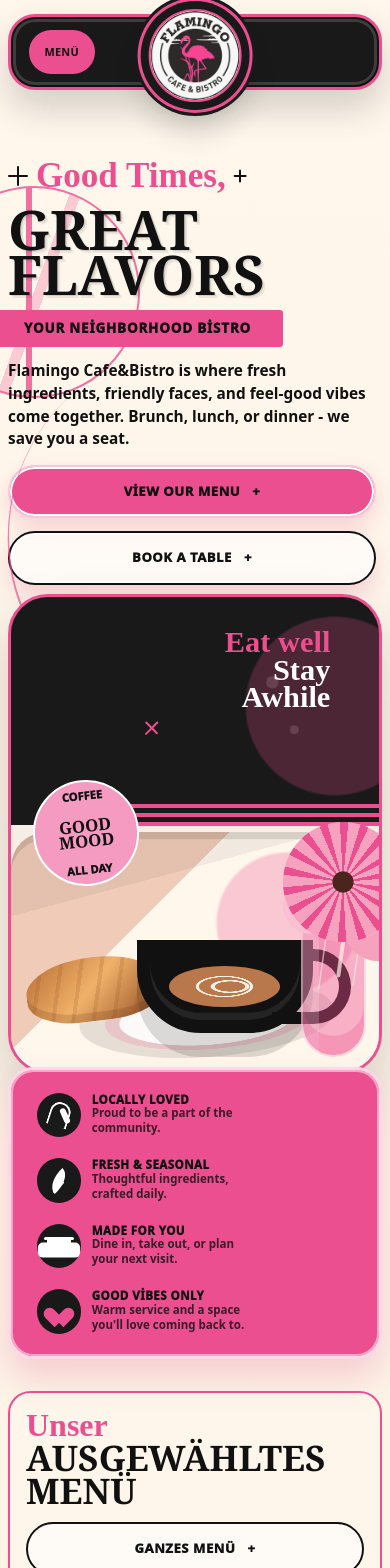
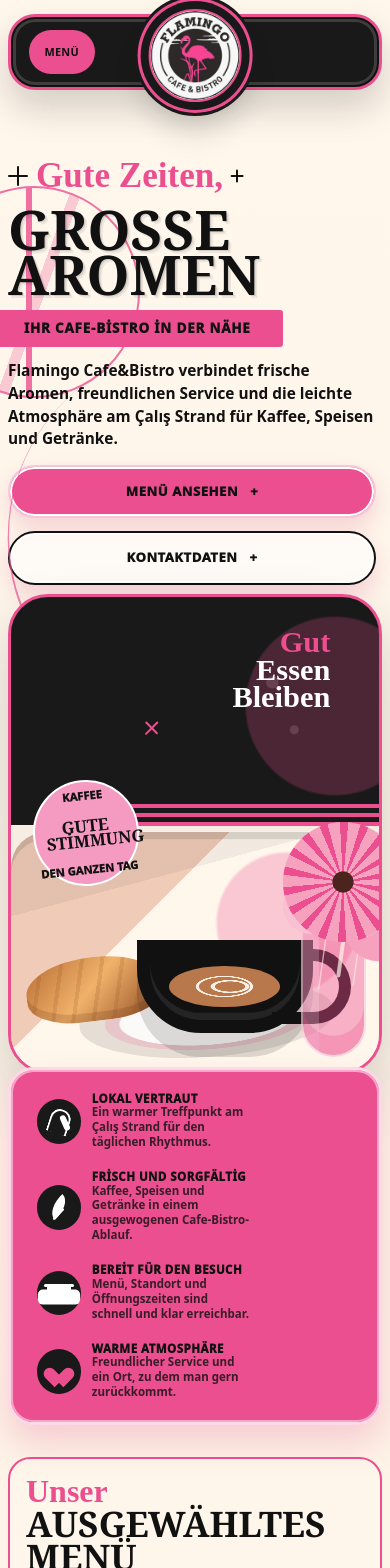
Before and after one commit to ckrkadr-sys/Flamingocafebistro, a Next.js app: page /de in a window 390 px wide. Shown: the top 1568 px of the page. Built offline with nearby package versions, Linux system fonts and the light colour scheme.

Commit message:
style: enhance header and menu visuals, update navigation structure

```diff
--- a/components/layout/Header.tsx
+++ b/components/layout/Header.tsx
@@ -5,7 +5,7 @@
 import { Container } from "@/components/shared/Container";
 import type { Dictionary } from "@/lib/i18n/dictionaries";
 import type { Locale } from "@/lib/i18n/locales";
-import { getLocalizedPath, routeKeys } from "@/lib/i18n/routes";
+import { getLocalizedPath, primaryNavRouteKeys } from "@/lib/i18n/routes";
 import { getSiteConfig } from "@/lib/site/siteHelpers";
 
 type HeaderProps = Readonly<{
@@ -15,7 +15,7 @@
 
 export function Header({ dictionary, locale }: HeaderProps) {
   const site = getSiteConfig();
-  const navItems = routeKeys.map((routeKey) => ({
+  const navItems = primaryNavRouteKeys.map((routeKey) => ({
     href: getLocalizedPath(locale, routeKey),
     label: dictionary.nav[routeKey],
   }));
--- a/lib/i18n/dictionaries.ts
+++ b/lib/i18n/dictionaries.ts
@@ -45,10 +45,6 @@
   footerStayText: string;
   footerStayTitle: string;
   footerTagline: string;
-  headerCateringLabel: string;
-  headerCtaLabel: string;
-  headerEventsLabel: string;
-  headerShopLabel: string;
   heroDescription: string;
   heroFallbackAction: string;
   heroImageLabel: string;
@@ -255,20 +251,20 @@
       eventsTitle: "Cafe-bistro anları",
       featureItems: [
         {
-          title: "Locally loved",
-          description: "Proud to be a part of the community.",
+          title: "Yerel sıcaklık",
+          description: "Çalış Sahil'in günlük ritmine yakın, samimi bir durak.",
         },
         {
-          title: "Fresh & seasonal",
-          description: "Thoughtful ingredients, crafted daily.",
+          title: "Taze ve özenli",
+          description: "Kahve, yemek ve içecekleri dengeli bir cafe-bistro akışında düşünür.",
         },
         {
-          title: "Made for you",
-          description: "Dine in, take out, or plan your next visit.",
+          title: "Ziyarete hazır",
+          description: "Menü, konum ve çalışma saatlerine hızlıca ulaşmayı kolaylaştırır.",
         },
         {
-          title: "Good vibes only",
-          description: "Warm service and a space you'll love coming back to.",
+          title: "Sıcak atmosfer",
+          description: "Rahat servis, canlı renkler ve tekrar uğramak isteyeceğiniz bir mekan hissi.",
         },
       ],
       featureStripLabel: "Flamingo Cafe&Bistro öne çıkan ziyaret detayları",
@@ -277,24 +273,20 @@
       footerStayText: "Konum, telefon, Instagram ve çalışma saatleri için iletişim sayfasını açın.",
       footerStayTitle: "Güncel kalın",
       footerTagline: "Güzel anlar. Güzel lezzetler. Her gün.",
-      headerCateringLabel: "Catering",
-      headerCtaLabel: "Reservations",
-      headerEventsLabel: "Events",
-      headerShopLabel: "Shop",
-      heroDescription: "Flamingo Cafe&Bistro is where fresh ingredients, friendly faces, and feel-good vibes come together. Brunch, lunch, or dinner - we save you a seat.",
+      heroDescription: "Flamingo Cafe&Bistro; taze lezzetler, sıcak servis ve Çalış Sahil'in rahat atmosferini günün her anına taşıyan modern bir cafe-bistro.",
       heroFallbackAction: "İletişime geç",
       heroImageLabel: "Flamingo Cafe&Bistro ana görsel alanı",
-      heroMoodBadgeBottom: "All day",
-      heroMoodBadgeMiddle: "Good mood",
-      heroMoodBadgeTop: "Coffee",
-      heroPanelLine1: "Eat well",
-      heroPanelLine2: "Stay",
-      heroPanelLine3: "Awhile",
-      heroPrimaryAction: "View our menu",
-      heroRibbonLabel: "Your neighborhood bistro",
-      heroSecondaryAction: "Book a table",
-      heroScriptLabel: "Good Times,",
-      heroTitle: "Great flavors",
+      heroMoodBadgeBottom: "Tüm gün",
+      heroMoodBadgeMiddle: "İyi his",
+      heroMoodBadgeTop: "Kahve",
+      heroPanelLine1: "İyi ye",
+      heroPanelLine2: "Biraz",
+      heroPanelLine3: "Kal",
+      heroPrimaryAction: "Menüyü gör",
+      heroRibbonLabel: "Mahallenizin cafe-bistrosu",
+      heroSecondaryAction: "İletişim bilgileri",
+      heroScriptLabel: "Güzel anlar,",
+      heroTitle: "Güzel lezzetler",
       locationActionLabel: "İletişim sayfası",
       locationDescription: "Foça, 1054. Sokak'taki konuma, telefon bilgisine ve her gün geçerli çalışma saatlerine hızlıca ulaşın.",
       locationEyebrow: "Konum ve iletişim",
@@ -326,8 +318,8 @@
       signatureEyebrow: "Bizim",
       signatureTitle: "Öne çıkan menü",
       visitActionLabel: "İletişim bilgileri",
-      visitBadge: "Yerini ayır",
-      visitDescription: "Rezervasyon sistemi yok; telefon ve yol tarifiyle ziyaretinizi kolayca planlayın.",
+      visitBadge: "Ziyaret bilgisi",
+      visitDescription: "Telefon, yol tarifi ve çalışma saatleriyle ziyaretinizi kolayca planlayın.",
       visitEyebrow: "İyi lezzet, birlikte daha güzel",
       visitTitle: "Ziyaretinizi planlayın",
       title: "Ana sayfa",
@@ -534,20 +526,20 @@
       eventsTitle: "Cafe-bistro moments",
       featureItems: [
         {
-          title: "Locally loved",
-          description: "Proud to be a part of the community.",
+          title: "Местная атмосфера",
+          description: "Теплая точка у пляжа Чалыш для ежедневных встреч.",
         },
         {
-          title: "Fresh & seasonal",
-          description: "Thoughtful ingredients, crafted daily.",
+          title: "Свежо и внимательно",
+          description: "Кофе, еда и напитки в спокойном ритме кафе-бистро.",
         },
         {
-          title: "Made for you",
-          description: "Dine in, take out, or plan your next visit.",
+          title: "Удобно для визита",
+          description: "Меню, локация и часы работы доступны быстро и понятно.",
         },
         {
-          title: "Good vibes only",
-          description: "Warm service and a space you'll love coming back to.",
+          title: "Теплая атмосфера",
+          description: "Гостеприимный сервис и место, куда приятно возвращаться.",
         },
       ],
       featureStripLabel: "Flamingo Cafe&Bistro visit highlights",
@@ -556,11 +548,7 @@
       footerStayText: "Open the contact page for location, phone, Instagram and opening hours.",
       footerStayTitle: "Stay in the loop",
       footerTagline: "Good times. Great flavors. Every day.",
-      headerCateringLabel: "Catering",
-      headerCtaLabel: "Reservations",
-      headerEventsLabel: "Events",
-      headerShopLabel: "Shop",
-      heroDescription: "Flamingo Cafe&Bistro is where fresh ingredients, friendly faces, and feel-good vibes come together. Brunch, lunch, or dinner - we save you a seat.",
+      heroDescription: "Flamingo Cafe&Bistro is where fresh ingredients, friendly faces, and feel-good vibes come together for coffee, food, drinks and easy visits by Çalış Beach.",
       heroFallbackAction: "Contact us",
       heroImageLabel: "Flamingo Cafe&Bistro hero visual area",
       heroMoodBadgeBottom: "All day",
@@ -571,7 +559,7 @@
       heroPanelLine3: "Awhile",
       heroPrimaryAction: "View our menu",
       heroRibbonLabel: "Your neighborhood bistro",
-      heroSecondaryAction: "Book a table",
+      heroSecondaryAction: "Contact details",
       heroScriptLabel: "Good Times,",
       heroTitle: "Great flavors",
       locationActionLabel: "Contact page",
@@ -605,8 +593,8 @@
       signatureEyebrow: "Our",
       signatureTitle: "Signature menu",
       visitActionLabel: "Contact details",
-      visitBadge: "Save your seat",
-      visitDescription: "No reservation system is enabled; use phone and directions to plan your visit easily.",
+      visitBadge: "Visit info",
+      visitDescription: "Use phone, directions and opening hours to plan your visit easily.",
       visitEyebrow: "Good food, better together",
       visitTitle: "Plan your visit",
       title: "Home",
@@ -813,20 +801,20 @@
       eventsTitle: "Моменты кафе-бистро",
       featureItems: [
         {
-          title: "Locally loved",
-          description: "Proud to be a part of the community.",
+          title: "Lokal vertraut",
+          description: "Ein warmer Treffpunkt am Çalış Strand für den täglichen Rhythmus.",
         },
         {
-          title: "Fresh & seasonal",
-          description: "Thoughtful ingredients, crafted daily.",
+          title: "Frisch und sorgfältig",
+          description: "Kaffee, Speisen und Getränke in einem ausgewogenen Cafe-Bistro-Ablauf.",
         },
         {
-          title: "Made for you",
-          description: "Dine in, take out, or plan your next visit.",
+          title: "Bereit für den Besuch",
+          description: "Menü, Standort und Öffnungszeiten sind schnell und klar erreichbar.",
         },
         {
-          title: "Good vibes only",
-          description: "Warm service and a space you'll love coming back to.",
+          title: "Warme Atmosphäre",
+          description: "Freundlicher Service und ein Ort, zu dem man gern zurückkommt.",
         },
       ],
       featureStripLabel: "Ключевые детали визита в Flamingo Cafe&Bistro",
@@ -835,24 +823,20 @@
       footerStayText: "Откройте страницу контактов для адреса, телефона, Instagram и часов работы.",
       footerStayTitle: "Оставайтесь на связи",
       footerTagline: "Хорошие моменты. Яркие вкусы. Каждый день.",
-      headerCateringLabel: "Catering",
-      headerCtaLabel: "Reservations",
-      headerEventsLabel: "Events",
-      headerShopLabel: "Shop",
-      heroDescription: "Flamingo Cafe&Bistro is where fresh ingredients, friendly faces, and feel-good vibes come together. Brunch, lunch, or dinner - we save you a seat.",
+      heroDescription: "Flamingo Cafe&Bistro соединяет свежие вкусы, дружелюбный сервис и легкую атмосферу пляжа Чалыш для кофе, еды и напитков.",
       heroFallbackAction: "Связаться",
       heroImageLabel: "Главная визуальная зона Flamingo Cafe&Bistro",
-      heroMoodBadgeBottom: "All day",
-      heroMoodBadgeMiddle: "Good mood",
-      heroMoodBadgeTop: "Coffee",
-      heroPanelLine1: "Eat well",
-      heroPanelLine2: "Stay",
-      heroPanelLine3: "Awhile",
-      heroPrimaryAction: "View our menu",
-      heroRibbonLabel: "Your neighborhood bistro",
-      heroSecondaryAction: "Book a table",
-      heroScriptLabel: "Good Times,",
-      heroTitle: "Great flavors",
+      heroMoodBadgeBottom: "Весь день",
+      heroMoodBadgeMiddle: "Хорошее настроение",
+      heroMoodBadgeTop: "Кофе",
+      heroPanelLine1: "Ешьте",
+      heroPanelLine2: "И",
+      heroPanelLine3: "Отдыхайте",
+      heroPrimaryAction: "Смотреть меню",
+      heroRibbonLabel: "Ваше кафе-бистро по соседству",
+      heroSecondaryAction: "Контакты",
+      heroScriptLabel: "Хорошие моменты,",
+      heroTitle: "Яркие вкусы",
       locationActionLabel: "Страница контактов",
       locationDescription: "Адрес на Foça, 1054. Sk., телефон и ежедневные часы работы собраны здесь для быстрого доступа.",
       locationEyebrow: "Локация и контакты",
@@ -884,8 +868,8 @@
       signatureEyebrow: "Наше",
       signatureTitle: "Избранное меню",
       visitActionLabel: "Контакты",
-      visitBadge: "Место для вас",
-      visitDescription: "Система бронирования не включена; используйте телефон и маршрут, чтобы легко спланировать визит.",
+      visitBadge: "Для визита",
+      visitDescription: "Используйте телефон, маршрут и часы работы, чтобы легко спланировать визит.",
       visitEyebrow: "Хорошая еда лучше вместе",
       visitTitle: "Планируйте визит",
       title: "Главная",
@@ -1092,20 +1076,20 @@
       eventsTitle: "Cafe-Bistro-Momente",
       featureItems: [
         {
-          title: "Locally loved",
-          description: "Proud to be a part of the community.",
+          title: "Lokal vertraut",
+          description: "Ein warmer Treffpunkt am Çalış Strand für den täglichen Rhythmus.",
         },
         {
-          title: "Fresh & seasonal",
-          description: "Thoughtful ingredients, crafted daily.",
+          title: "Frisch und sorgfältig",
+          description: "Kaffee, Speisen und Getränke in einem ausgewogenen Cafe-Bistro-Ablauf.",
         },
         {
-          title: "Made for you",
-          description: "Dine in, take out, or plan your next visit.",
+          title: "Bereit für den Besuch",
+          description: "Menü, Standort und Öffnungszeiten sind schnell und klar erreichbar.",
         },
         {
-          title: "Good vibes only",
-          description: "Warm service and a space you'll love coming back to.",
+          title: "Warme Atmosphäre",
+          description: "Freundlicher Service und ein Ort, zu dem man gern zurückkommt.",
         },
       ],
       featureStripLabel: "Besuchsdetails von Flamingo Cafe&Bistro",
@@ -1114,24 +1098,20 @@
       footerStayText: "Öffnen Sie die Kontaktseite für Standort, Telefon, Instagram und Öffnungszeiten.",
       footerStayTitle: "In Kontakt bleiben",
       footerTagline: "Gute Zeiten. Große Aromen. Jeden Tag.",
-      headerCateringLabel: "Catering",
-      headerCtaLabel: "Reservations",
-      headerEventsLabel: "Events",
-      headerShopLabel: "Shop",
-      heroDescription: "Flamingo Cafe&Bistro is where fresh ingredients, friendly faces, and feel-good vibes come together. Brunch, lunch, or dinner - we save you a seat.",
+      heroDescription: "Flamingo Cafe&Bistro verbindet frische Aromen, freundlichen Service und die leichte Atmosphäre am Çalış Strand für Kaffee, Speisen und Getränke.",
       heroFallbackAction: "Kontakt aufnehmen",
       heroImageLabel: "Hero-Bildbereich von Flamingo Cafe&Bistro",
-      heroMoodBadgeBottom: "All day",
-      heroMoodBadgeMiddle: "Good mood",
-      heroMoodBadgeTop: "Coffee",
-      heroPanelLine1: "Eat well",
-      heroPanelLine2: "Stay",
-      heroPanelLine3: "Awhile",
-      heroPrimaryAction: "View our menu",
-      heroRibbonLabel: "Your neighborhood bistro",
-      heroSecondaryAction: "Book a table",
-      heroScriptLabel: "Good Times,",
-      heroTitle: "Great flavors",
+      heroMoodBadgeBottom: "Den ganzen Tag",
+      heroMoodBadgeMiddle: "Gute Stimmung",
+      heroMoodBadgeTop: "Kaffee",
+      heroPanelLine1: "Gut",
+      heroPanelLine2: "Essen",
+      heroPanelLine3: "Bleiben",
+      heroPrimaryAction: "Menü ansehen",
+      heroRibbonLabel: "Ihr Cafe-Bistro in der Nähe",
+      heroSecondaryAction: "Kontaktdaten",
+      heroScriptLabel: "Gute Zeiten,",
+      heroTitle: "Große Aromen",
       locationActionLabel: "Kontaktseite",
       locationDescription: "Adresse in der Foça, 1054. Sk., Telefon und tägliche Öffnungszeiten an einem Ort.",
       locationEyebrow: "Standort und Kontakt",
@@ -1163,8 +1143,8 @@
       signatureEyebrow: "Unser",
       signatureTitle: "Ausgewähltes Menü",
       visitActionLabel: "Kontaktdaten",
-      visitBadge: "Platz sichern",
-      visitDescription: "Es ist kein Reservierungssystem aktiv; nutzen Sie Telefon und Route, um den Besuch einfach zu planen.",
+      visitBadge: "Besuchsinfo",
+      visitDescription: "Nutzen Sie Telefon, Route und Öffnungszeiten, um Ihren Besuch einfach zu planen.",
       visitEyebrow: "Gutes Essen, besser zusammen",
       visitTitle: "Besuch planen",
       title: "Startseite",
--- a/lib/i18n/routes.ts
+++ b/lib/i18n/routes.ts
@@ -3,6 +3,8 @@
 export const routeKeys = ["home", "menu", "about", "gallery", "contact"] as const;
 
 export type RouteKey = (typeof routeKeys)[number];
+
+export const primaryNavRouteKeys = ["home", "menu", "contact"] as const satisfies readonly RouteKey[];
 
 export const routeSegments = {
   home: "",
```
Also changed, not shown: app/globals.css (+65 -17 lines), components/home/HomeHeader.tsx (+22 -40 lines), scripts/validate-content.ts (+46 -1 lines).
